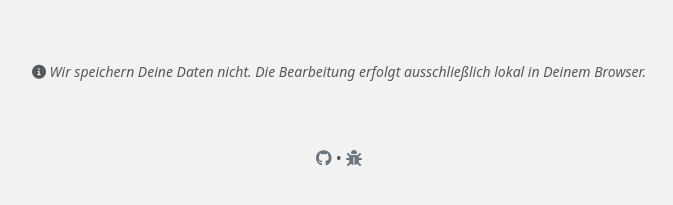
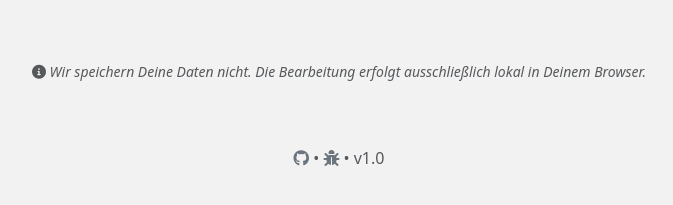
Before and after one commit to ooehme/SachsenStolzGenerator, a plain HTML site: page index.html in a window 1280 px wide. Shown: the part 547-752 px from the top of the page, without its empty margins (301-974 px from the left). Drawn offline with nearby package versions, Linux system fonts and the light colour scheme.

Commit message:
Update index.html

```diff
--- a/index.html
+++ b/index.html
@@ -85,9 +85,10 @@
 			<i class="fa-solid fa-circle-info"></i> Wir speichern Deine Daten nicht. Die Bearbeitung erfolgt ausschließlich lokal in Deinem Browser.
 		</p>
 	</div>
-	<div class="text-muted">
-		<a href="https://github.com/ooehme/SachsenStolzGenerator" class="link-secondary  link-offset-3" target="_blank"><i class="fa-brands fa-github"></i></a> •
-		<a href="https://github.com/ooehme/SachsenStolzGenerator/issues" class="link-secondary  link-offset-3" target="_blank"><i class="fa-solid fa-bug"></i></a>
+	<div>
+		<a href="https://github.com/ooehme/SachsenStolzGenerator" class="link-secondary  link-offset-3" target="_blank"><i class="fa-brands fa-github"></i></a><span class="text-muted"> • </span>
+		<a href="https://github.com/ooehme/SachsenStolzGenerator/issues" class="link-secondary  link-offset-3" target="_blank"><i class="fa-solid fa-bug"></i></a><span class="text-muted"> • </span>
+		<span class="text-muted">v1.0</span>
 	</div>
 
     <script src="https://code.jquery.com/jquery-3.6.0.min.js" crossorigin="anonymous"></script>
```
